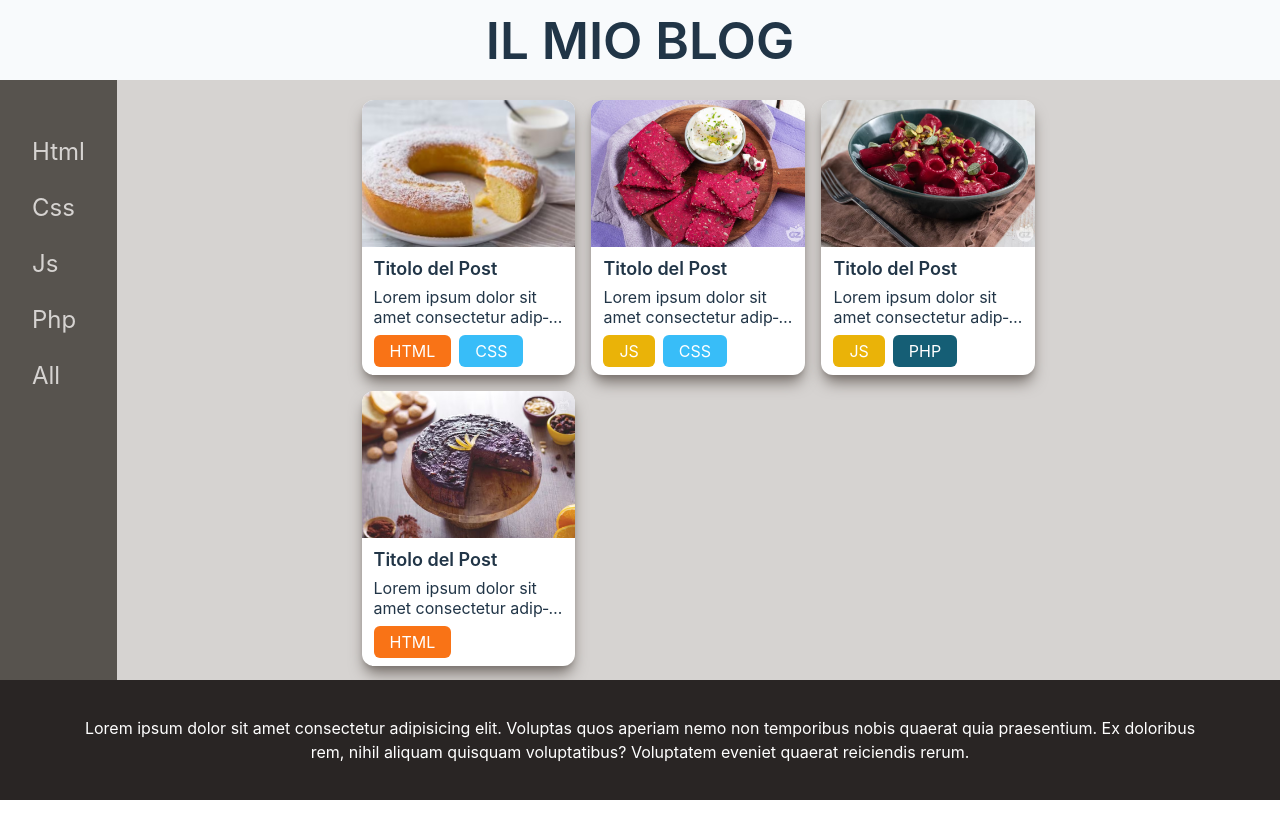
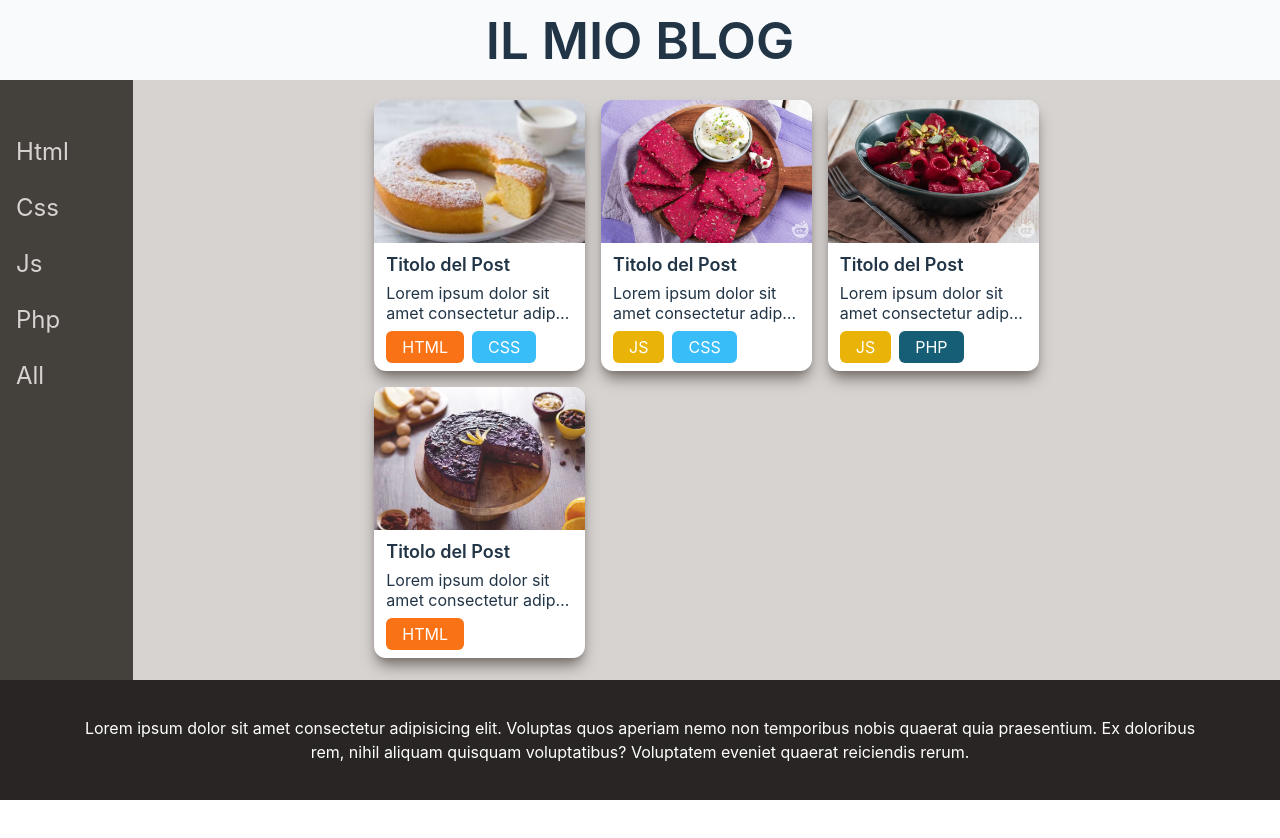
Before and after one commit to Aj-Herrera-99/react-props, a React (Vite) app: page / in a window 1280 px wide. Shown: the top 838 px of the page. Built offline with nearby package versions, Linux system fonts and the light colour scheme.

Commit message:
migliore organizzazione componenti, pulizia codice

```diff
--- a/src/App.jsx
+++ b/src/App.jsx
@@ -1,5 +1,5 @@
 import Header from "./components/Header";
-import AsideBar from "./components/AsideBar";
+import Aside from "./components/Aside";
 import Main from "./components/Main";
 import Footer from "./components/Footer";
 import data from "./data/posts";
@@ -13,17 +13,16 @@
 function App() {
     // states
     const [posts, setPosts] = useState([...data]);
-    console.log(posts);
 
     return (
         <>
             <Header title={"Il mio blog"}></Header>
             <div className="flex mt-[10vh] min-h-[75vh] md:h-[75vh] relative">
-                <AsideBar
+                <Aside
                     tags={flatTags}
                     posts={[...data]}
                     setPosts={setPosts}
-                ></AsideBar>
+                ></Aside>
                 <Main titolo="Il mio blog" posts={posts}></Main>
             </div>
             <Footer>
--- /dev/null
+++ b/src/components/Aside.jsx
@@ -0,0 +1,48 @@
+import { useState } from "react";
+import Hamburger from "./Hamburger";
+import Tag from "./Tag";
+
+function Aside({ tags, posts, setPosts }) {
+    // states
+    const [showSideBar, setShowSideBar] = useState(false);
+
+    // actions
+    const handleAllClick = () => {
+        setPosts(posts);
+    };
+
+    // classes
+    const translateLeftClass = showSideBar
+        ? "translate-x-0"
+        : "translate-x-[-150px]";
+    const visibilityClass = showSideBar ? "block" : "hidden";
+
+    return (
+        <aside
+            className={`bg-stone-700 text-stone-300 top-[10vh] bottom-0 w-[150px] fixed transition-all md:static md:translate-x-0 ${translateLeftClass}`}
+        >
+            <Hamburger
+                showSideBar={showSideBar}
+                setShowSideBar={setShowSideBar}
+            ></Hamburger>
+            <ul className={`text-2xl mt-12 md:block ${visibilityClass}`}>
+                {tags.map((tag, index) => (
+                    <Tag
+                        key={index}
+                        tag={tag}
+                        posts={posts}
+                        setPosts={setPosts}
+                    ></Tag>
+                ))}
+                <li
+                    onClick={handleAllClick}
+                    className="px-8 md:pl-4 md:pr-16 py-2 my-2 cursor-pointer hover:text-white hover:scale-110"
+                >
+                    All
+                </li>
+            </ul>
+        </aside>
+    );
+}
+
+export default Aside;
--- a/src/components/AsideBar.jsx
+++ /dev/null
@@ -1,66 +0,0 @@
-import { useState } from "react";
-
-function AsideBar({ tags, posts, setPosts }) {
-    // states
-    const [showSideBar, setShowSideBar] = useState(false);
-
-    // actions
-    const handleTagClick = (e) => {
-        const tagTarget = e.target.innerText.toLowerCase();
-        const filteredPosts = posts.filter((post) =>
-            post.tags.includes(tagTarget)
-        );
-        setPosts(filteredPosts);
-    };
-
-    const handleAllClick = () => {
-        setPosts(posts);
-    };
-
-    const handleHamClick = (e) => {
-        setShowSideBar(!showSideBar);
-    };
-
-    return (
-        <aside
-            className={`bg-stone-600 text-white top-[10vh] bottom-0 w-[150px] fixed transition-all md:static md:translate-x-0  ${
-                showSideBar ? "translate-x-0" : "translate-x-[-150px]"
-            }`}
-        >
-            <div
-                onClick={handleHamClick}
-                className={`cursor-pointer text-4xl absolute top-0 right-2 pt-3 md:hidden `}
-            >
-                <i
-                    className={`fa-solid fa-bars text-stone-600 delay-500 translate-x-[80px] ${
-                        showSideBar ? "hidden" : ""
-                    }`}
-                ></i>
-                <i className={`fa-solid fa-xmark text-stone-300`}></i>
-            </div>
-            <ul
-                className={`text-2xl mt-12 md:block ${
-                    showSideBar ? "block" : "hidden"
-                }`}
-            >
-                {tags.map((tag, index) => (
-                    <li
-                        onClick={handleTagClick}
-                        key={index}
-                        className="px-8 py-2 my-2 cursor-pointer text-stone-300 hover:text-white hover:scale-110 capitalize"
-                    >
-                        {tag}
-                    </li>
-                ))}
-                <li
-                    onClick={handleAllClick}
-                    className="px-8 py-2 my-2 cursor-pointer text-stone-300 hover:text-white hover:scale-110"
-                >
-                    All
-                </li>
-            </ul>
-        </aside>
-    );
-}
-
-export default AsideBar;
--- a/src/components/Card.jsx
+++ b/src/components/Card.jsx
@@ -1,4 +1,4 @@
-import { useState } from "react";
+import { useState, memo } from "react";
 import Badge from "./Badge";
 import style from "./Card.module.css";
 
@@ -19,6 +19,8 @@
     // classes
     const modalClass =
         "fixed w-[70vw] sm:w-[50vw] lg:w-[22vw] top-1/2 left-1/2 transform -translate-x-1/2 -translate-y-1/2 z-20";
+
+    console.log("Rendering Card . . .")
 
     return (
         <div
@@ -58,4 +60,4 @@
     );
 }
 
-export default Card;
+export default memo(Card);
--- /dev/null
+++ b/src/components/Hamburger.jsx
@@ -0,0 +1,20 @@
+function Hamburger({ showSideBar, setShowSideBar }) {
+    const handleHamClick = () => {
+        setShowSideBar(!showSideBar);
+    };
+    return (
+        <div
+            onClick={handleHamClick}
+            className={`cursor-pointer text-4xl absolute top-0 right-2 pt-3 md:hidden `}
+        >
+            <i
+                className={`fa-solid fa-bars text-stone-600 delay-500 translate-x-[80px] ${
+                    showSideBar ? "hidden" : ""
+                }`}
+            ></i>
+            <i className={`fa-solid fa-xmark text-stone-300`}></i>
+        </div>
+    );
+}
+
+export default Hamburger;
--- a/src/components/Main.jsx
+++ b/src/components/Main.jsx
@@ -1,8 +1,10 @@
 import Card from "./Card";
 
 function Main({posts}) {
+    console.log("Rendering Main . . .");
+
     return (
-        <main className=" overflow-auto p-5 bg-stone-300">
+        <main className=" overflow-y-scroll p-5 bg-stone-300">
             <div className="w-3/4 xl:w-3/5 mx-auto grid auto-rows-fr grid-cols-1 sm:grid-cols-2 lg:grid-cols-3 gap-4">
                 {posts
                     .map((post) => (
--- /dev/null
+++ b/src/components/Tag.jsx
@@ -0,0 +1,23 @@
+import { memo } from "react";
+
+function Tag({ tag, posts, setPosts }) {
+    // TODO: lavorare con gli id dei posts
+    const handleTagClick = (e) => {
+        const tagTarget = e.target.innerText.toLowerCase();
+        const filteredPosts = posts.filter((post) =>
+            post.tags.includes(tagTarget)
+        );
+        setPosts(filteredPosts);
+    };
+    console.log("Rendering Tag . . .")
+    return (
+        <li
+            onClick={handleTagClick}
+            className="px-8 md:pl-4 md:pr-16 py-2 my-2 cursor-pointer hover:text-white capitalize rounded-r-2xl hover:bg-stone-400"
+        >
+            {tag}
+        </li>
+    );
+}
+
+export default memo(Tag);
--- a/src/index.css
+++ b/src/index.css
@@ -25,11 +25,11 @@
     color: #535bf2;
 }
 
+
 body {
     margin: 0;
     padding: 0;
     min-width: 320px;
-    overflow: auto;
 }
 
 @media screen and (min-width: 768px){
```
